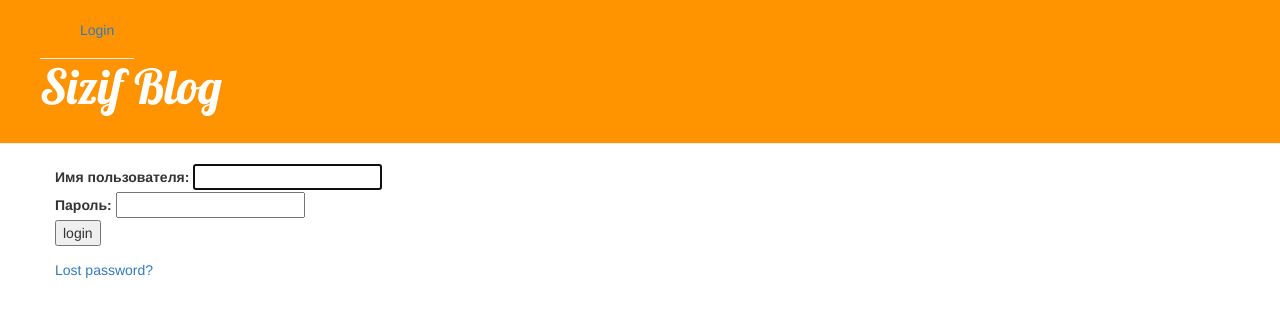
After one commit to HappySizif/my-first-blog, a Django app: page /accounts/login/ in a window 1280 px wide. The commit adds this page. Shown: the top 317 px of the page. Run offline with Django 3.2, Linux system fonts and the light colour scheme; some libraries are stand-ins or nearby versions.

Commit message:
My First Blog app, first commit

```diff
--- a/blog/static/css/blog.css
+++ b/blog/static/css/blog.css
@@ -48,3 +48,11 @@
 .post h1 a, .post h1 a:visited {
     color: #000000;
 }
+
+.login {
+    width:980px;
+    height:auto;
+    margin-left:auto;
+    margin-right:auto;
+    float:center;
+}
--- a/blog/templates/blog/base.html
+++ b/blog/templates/blog/base.html
@@ -11,6 +11,9 @@
         <div class="page-header">
 		    {% if user.is_authenticated %}
                 <a href="{% url 'post_new' %}" class="top-menu"><span class="glyphicon glyphicon-plus"></span></a>
+                <a href="{% url 'logout' %}" class="page-header"><span>Logout</span></a>
+            {% else %}
+                <a href="{% url 'login' %}" class="page-header"><span>Login</span></a>
             {% endif %}
             <h1><a href="/">Sizif Blog</a></h1>
         </div>
--- a/mysite/settings.py
+++ b/mysite/settings.py
@@ -55,7 +55,7 @@
 TEMPLATES = [
     {
         'BACKEND': 'django.template.backends.django.DjangoTemplates',
-        'DIRS': [],
+        'DIRS': ['./templates',],
         'APP_DIRS': True,
         'OPTIONS': {
             'context_processors': [
@@ -120,3 +120,5 @@
 
 STATIC_URL = '/static/'
 STATIC_ROOT = os.path.join(BASE_DIR, 'static')
+# Redirect to home URL after login (Default redirects to /accounts/profile/)
+LOGIN_REDIRECT_URL = '/'
--- a/mysite/urls.py
+++ b/mysite/urls.py
@@ -15,8 +15,13 @@
 """
 from django.contrib import admin
 from django.urls import path, include
+from django.conf.urls import url
 
 urlpatterns = [
     path('admin/', admin.site.urls),
     path('', include('blog.urls')),
 ]
+#Add Django site authentication urls (for login, logout, password management)
+urlpatterns += [
+    url(r'^accounts/', include('django.contrib.auth.urls')),
+]
--- /dev/null
+++ b/templates/registration/login.html
@@ -0,0 +1,39 @@
+{% extends "blog/base.html" %}
+
+{% block content %}
+
+{% if form.errors %}
+<p>Your username and password didn't match. Please try again.</p>
+{% endif %}
+
+{% if next %}
+    {% if user.is_authenticated %}
+    <p>Your account doesn't have access to this page. To proceed,
+    please login with an account that has access.</p>
+    {% else %}
+    <p>Please login to see this page.</p>
+    {% endif %}
+{% endif %}
+
+<div class="login">
+    <form method="post" action="{% url 'login' %}">
+    {% csrf_token %}
+
+    <div>
+      <td >{{ form.username.label_tag }}</td>
+      <td>{{ form.username }}</td>
+    </div>
+    <div>
+      <td>{{ form.password.label_tag }}</td>
+      <td>{{ form.password }}</td>
+    </div>
+
+    <div>
+      <input type="submit" value="login" />
+      <input type="hidden" name="next" value="{{ next }}" />
+    </div>
+    </form>
+{# Assumes you setup the password_reset view in your URLconf #}
+<p><a href="{% url 'password_reset' %}">Lost password?</a></p>
+</div>
+{% endblock %}
```
Also changed, not shown: templates/registration/logged_out.html (added, +7 -0 lines), db.sqlite3.
